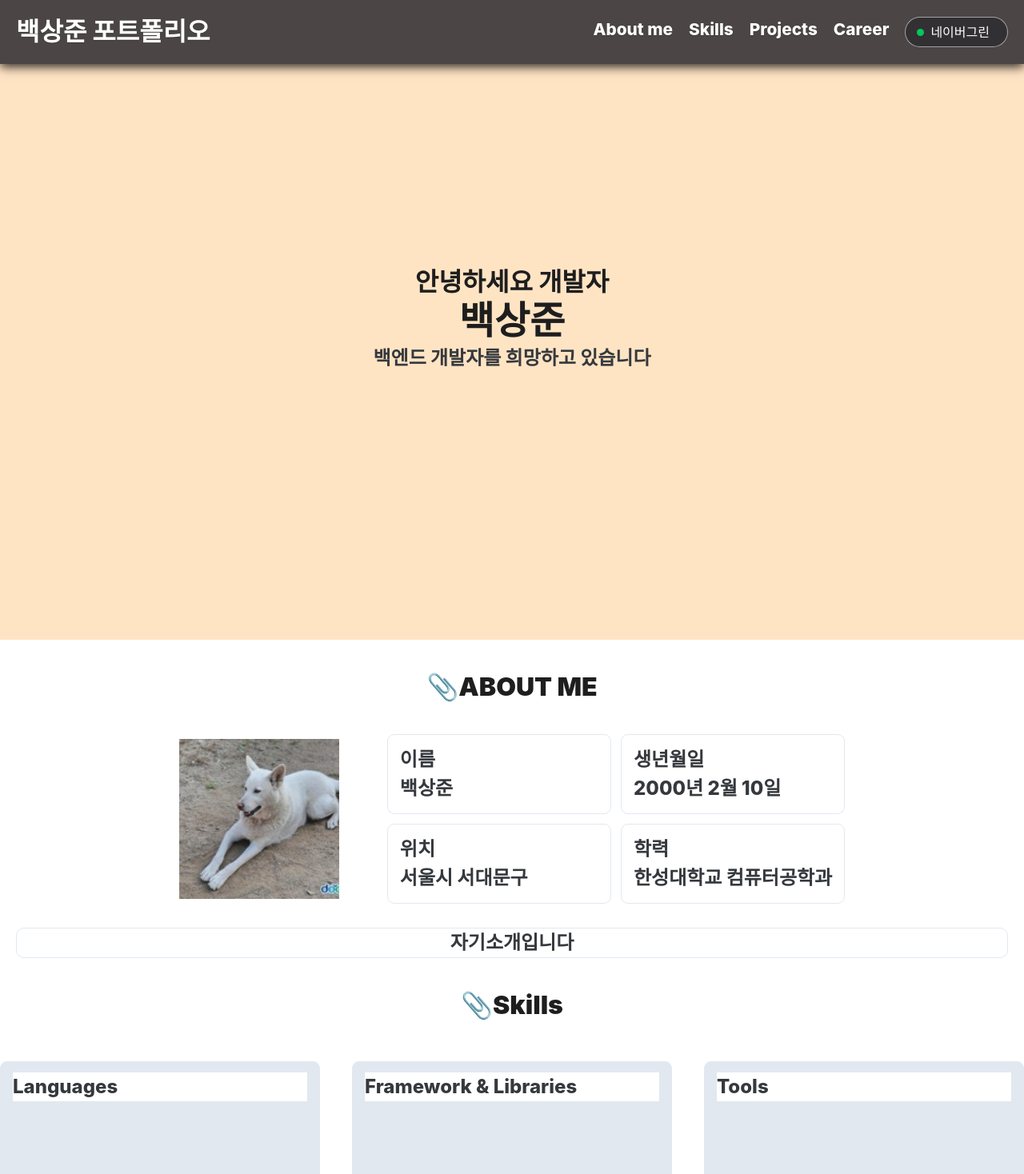
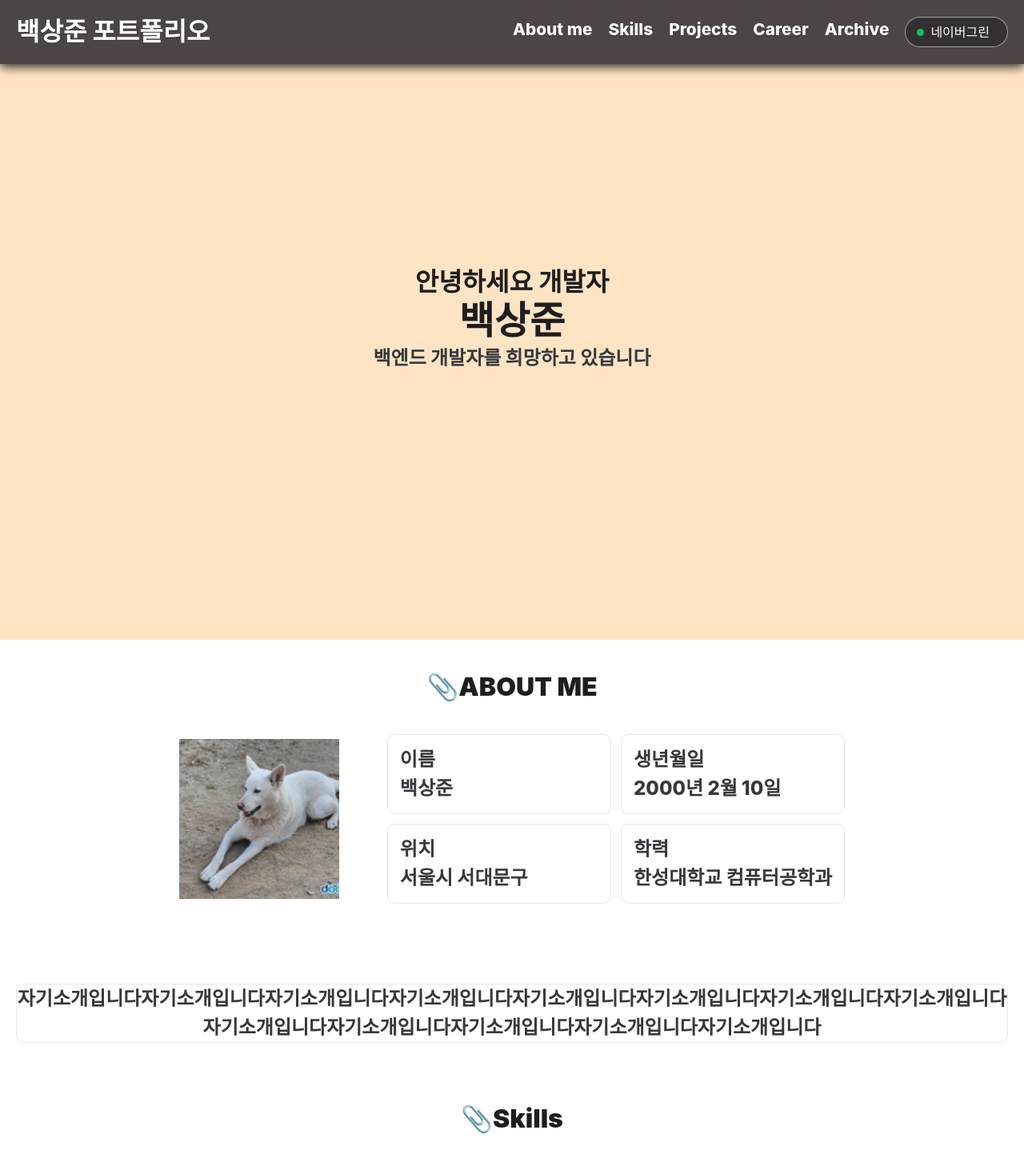
Before and after one commit to Baeksnagjun/baeksangjun-portfolio, a React (Vite) app: page / in a window 1280 px wide. Shown: the top 1468 px of the page at 80% size. Built offline with nearby package versions, Linux system fonts and the light colour scheme; a web font is replaced by a local one.

Commit message:
정식골조완성

```diff
--- a/src/components/common/Gnb.tsx
+++ b/src/components/common/Gnb.tsx
@@ -10,6 +10,8 @@ export default function Gnb() {
         <a href="#skills" className={styles.pageBtn}>Skills</a>
         <a href="#projects" className={styles.pageBtn}>Projects</a>
         <a href="#career" className={styles.pageBtn}>Career</a>
+        <a href="#archive" className={styles.pageBtn}>Archive</a>
+
         <ThemeSwitcher />
       </nav>
     </header>
--- a/src/components/sections/About.module.css
+++ b/src/components/sections/About.module.css
@@ -4,6 +4,9 @@
     text-align: center;
     margin: 40px;
 
+}
+.about{
+    height: 500px;
 }
 
 .grid{
@@ -37,4 +40,5 @@
     border: 1px solid #e2e8f0;
     border-radius: 10px;
     margin: 20px;
+    margin-top: 100px;
 }
--- a/src/components/sections/Archive.module.css
+++ b/src/components/sections/Archive.module.css
@@ -1,3 +1,8 @@
+
+.archive{
+    height: 500px;
+}
+
 .title {
     font-size: 2rem;
     font-weight: 1000;
--- a/src/components/sections/Archive.tsx
+++ b/src/components/sections/Archive.tsx
@@ -4,7 +4,7 @@ import styles from './Archive.module.css';
 
 export default function Archive() {
   return (
-    <section id="career" className={styles.career} >
+    <section id="archive" className={styles.archive} >
     <h2 className={styles.title}>📎Archive</h2>
     <div className={styles.cards}>
       <div className={styles.card}>
--- a/src/components/sections/Skills.module.css
+++ b/src/components/sections/Skills.module.css
@@ -6,7 +6,7 @@
 
 }
 
-.grid{
+.grid {
     display: flex;
     flex-direction: row;
     margin: 50px;
@@ -15,18 +15,23 @@
 
 
 }
-.cards{
+
+.cards {
     display: flex;
     flex-direction: row;
     gap: 40px;
 
 
 }
-.label{
+
+.label {
     background-color: #fff;
+    border-radius: 8px;
+    text-align: center;
+
 }
 
-.card{
+.card {
     padding: 13px 15px;
     border-radius: 9px;
     border: 1px solid #e2e8f0;
--- a/src/data/profile.ts
+++ b/src/data/profile.ts
@@ -22,7 +22,7 @@ export const profile: Profile = {
   birthdate: '2000년 2월 10일',
   location: '서울시 서대문구',
   education: '한성대학교 컴퓨터공학과',
-  about: '자기소개입니다',
+  about: '자기소개입니다자기소개입니다자기소개입니다자기소개입니다자기소개입니다자기소개입니다자기소개입니다자기소개입니다자기소개입니다자기소개입니다자기소개입니다자기소개입니다자기소개입니다',
   email: 'juny200@naver.com',
   github: '깃허브@주소',
   resumeUrl: '',
```
